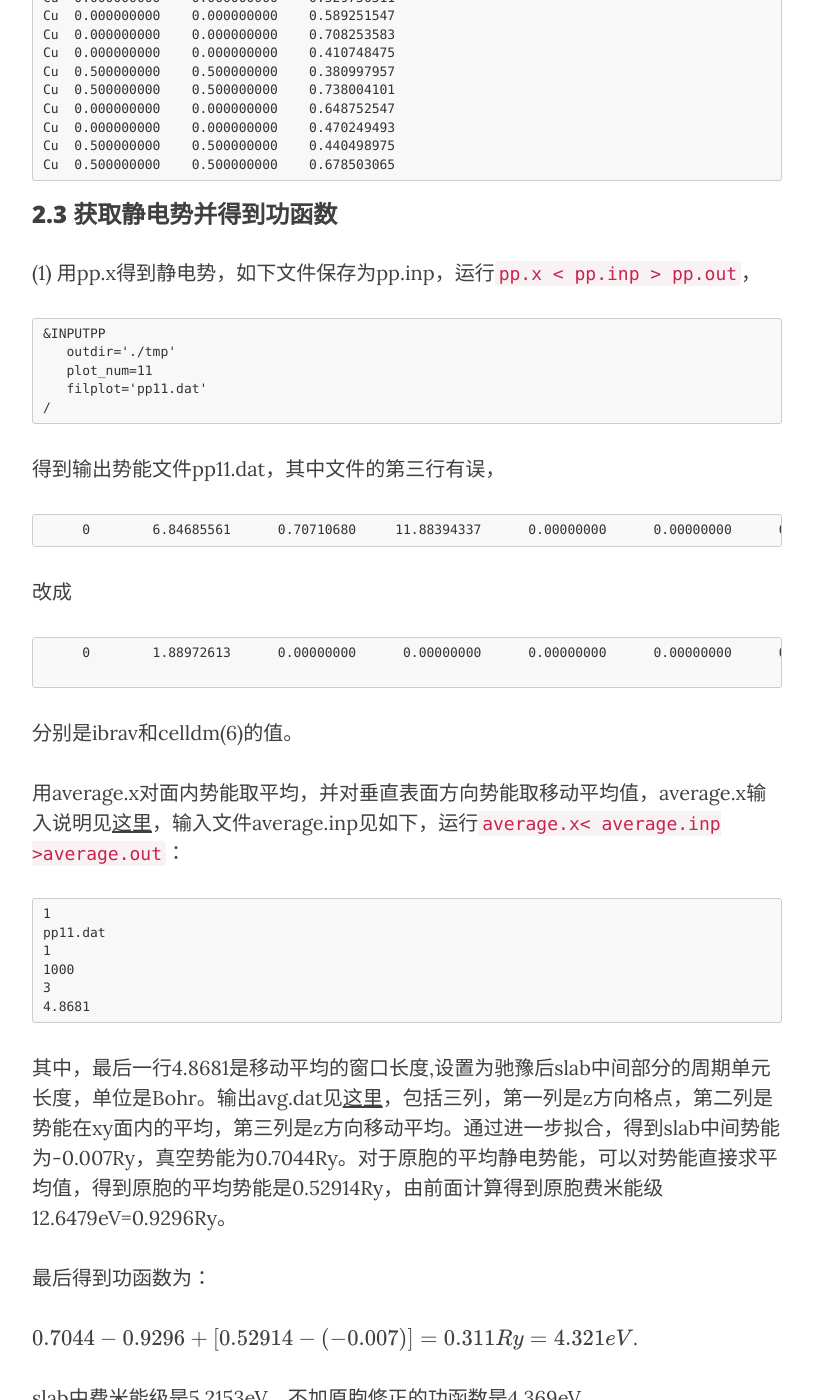
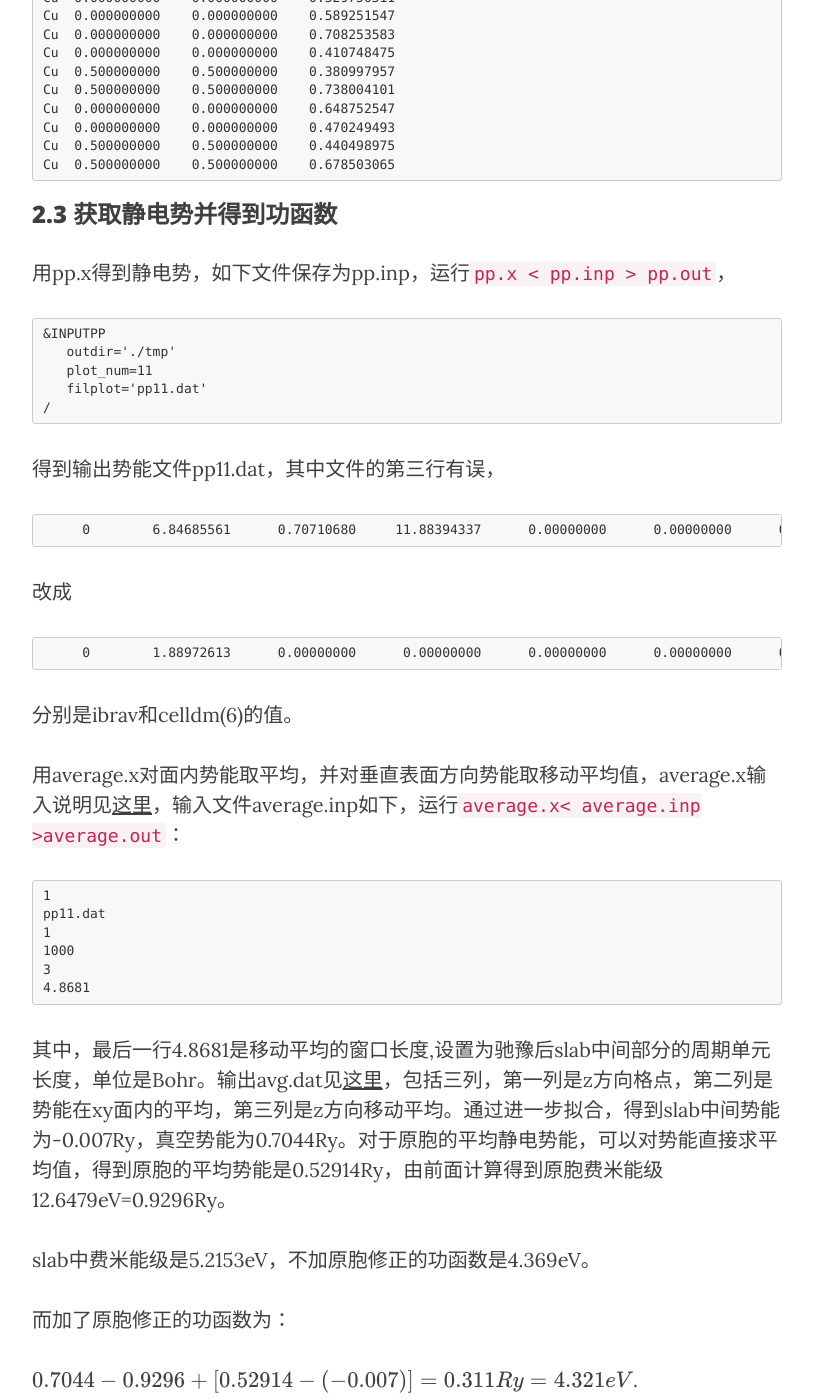
Before and after one commit to yyyu200/DFTbook, a Jekyll site: the page built from _posts/2019-04-01-HandsOn.md, in a window 1280 px wide and 1400 px high, scrolled down 16910 px. Shown: the whole window, without its empty margins (233-1046 px from the left). Built offline with Jekyll 4.4.1, drawn with Linux system fonts in a browser that asks for light colours; nearby versions of some CDN libraries; formulas are drawn with MathJax 3; comment, search, counter and statistics services are not loaded.

Commit message:
modify at20190520-20:03:51-aliyun

````diff
--- a/_posts/2019-04-01-HandsOn.md
+++ b/_posts/2019-04-01-HandsOn.md
@@ -592,7 +592,7 @@ Cu  0.500000000    0.500000000    0.678503065
 ```
 
 ### 2.3 获取静电势并得到功函数
-(1) 用pp.x得到静电势，如下文件保存为pp.inp，运行```pp.x < pp.inp > pp.out```，
+用pp.x得到静电势，如下文件保存为pp.inp，运行```pp.x < pp.inp > pp.out```，
 
 ```
 &INPUTPP
@@ -609,11 +609,10 @@ Cu  0.500000000    0.500000000    0.678503065
 
 ```
      0        1.88972613      0.00000000      0.00000000      0.00000000      0.00000000      0.00000000
-
 ```
 分别是ibrav和celldm(6)的值。
 
-用average.x对面内势能取平均，并对垂直表面方向势能取移动平均值，average.x输入说明见[这里](https://github.com/QEF/q-e/blob/master/PP/src/average.f90)，输入文件average.inp见如下，运行```average.x< average.inp >average.out```：
+用average.x对面内势能取平均，并对垂直表面方向势能取移动平均值，average.x输入说明见[这里](https://github.com/QEF/q-e/blob/master/PP/src/average.f90)，输入文件average.inp如下，运行```average.x< average.inp >average.out```：
 
 ```
 1
@@ -626,11 +625,12 @@ pp11.dat
 
 其中，最后一行4.8681是移动平均的窗口长度,设置为驰豫后slab中间部分的周期单元长度，单位是Bohr。输出avg.dat见[这里](https://yyyu200.github.io/DFTbook/img/avg.dat)，包括三列，第一列是z方向格点，第二列是势能在xy面内的平均，第三列是z方向移动平均。通过进一步拟合，得到slab中间势能为-0.007Ry，真空势能为0.7044Ry。对于原胞的平均静电势能，可以对势能直接求平均值，得到原胞的平均势能是0.52914Ry，由前面计算得到原胞费米能级12.6479eV=0.9296Ry。
 
-最后得到功函数为：
+slab中费米能级是5.2153eV，不加原胞修正的功函数是4.369eV。
+
+而加了原胞修正的功函数为：
 
 $$0.7044-0.9296+[0.52914-(-0.007)]=0.311Ry=4.321eV$$.
 
-slab中费米能级是5.2153eV，不加原胞修正的功函数是4.369eV。
 
 <p align="left">
     <img src="https://yyyu200.github.io/DFTbook/img/cu_110avg.png" width="1000"/>
````
